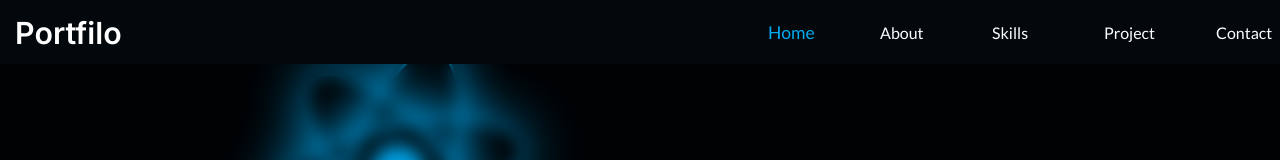
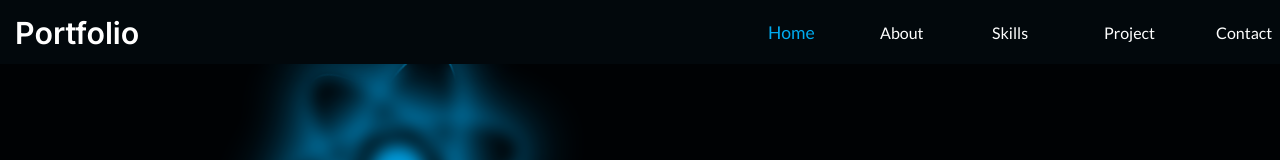
Before and after one commit to Shekharjoshi7/portfolio, a React (Create React App) app: page / in a window 1280 px wide. Shown: the top 160 px of the page. Built offline with nearby package versions, Linux system fonts and the light colour scheme.

Commit message:
regular checks

```diff
--- a/src/components/Navbar.js
+++ b/src/components/Navbar.js
@@ -39,7 +39,7 @@ const Navbar = () => {
 
         <div className='Navbar'  >
           <div className="left">
-            <h1>Portfilo</h1>
+            <h1>Portfolio</h1>
           </div>
           <div className={model ? 'right display' : 'right'}>
             <ul>
```
